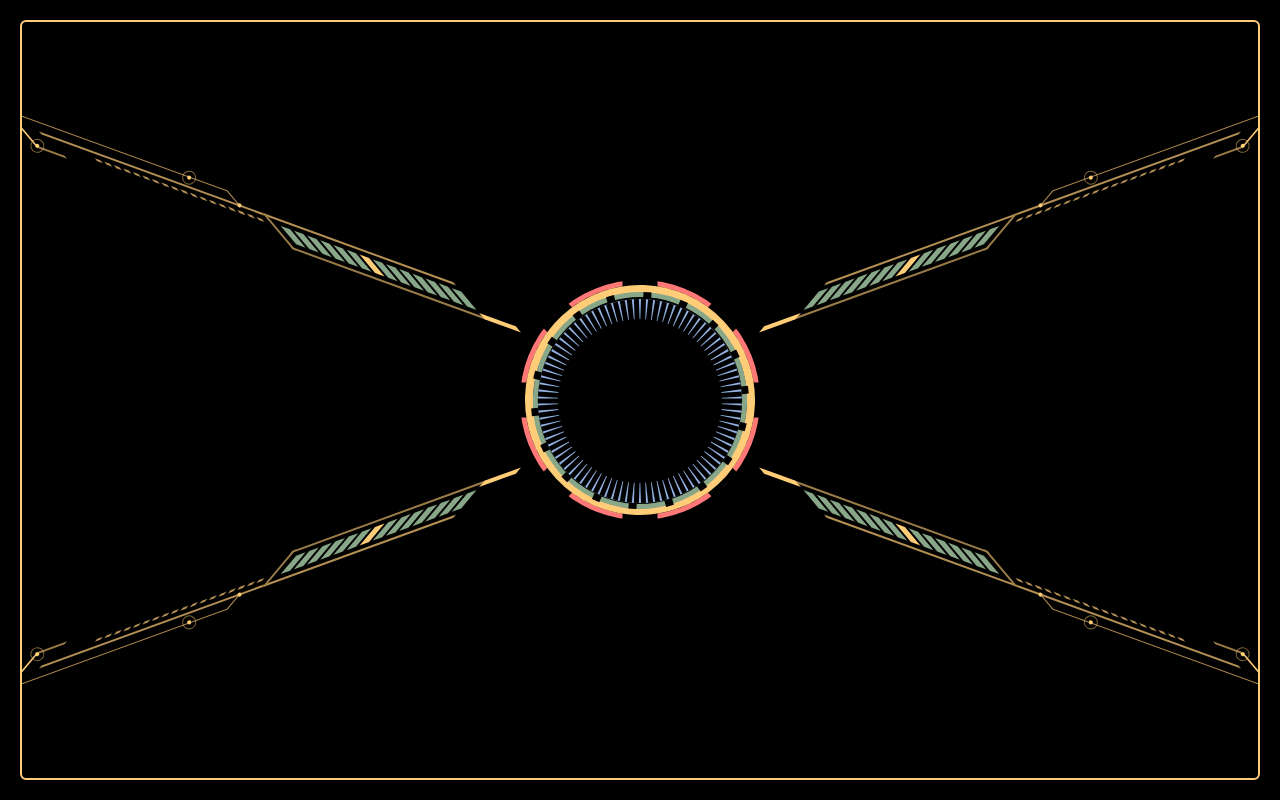
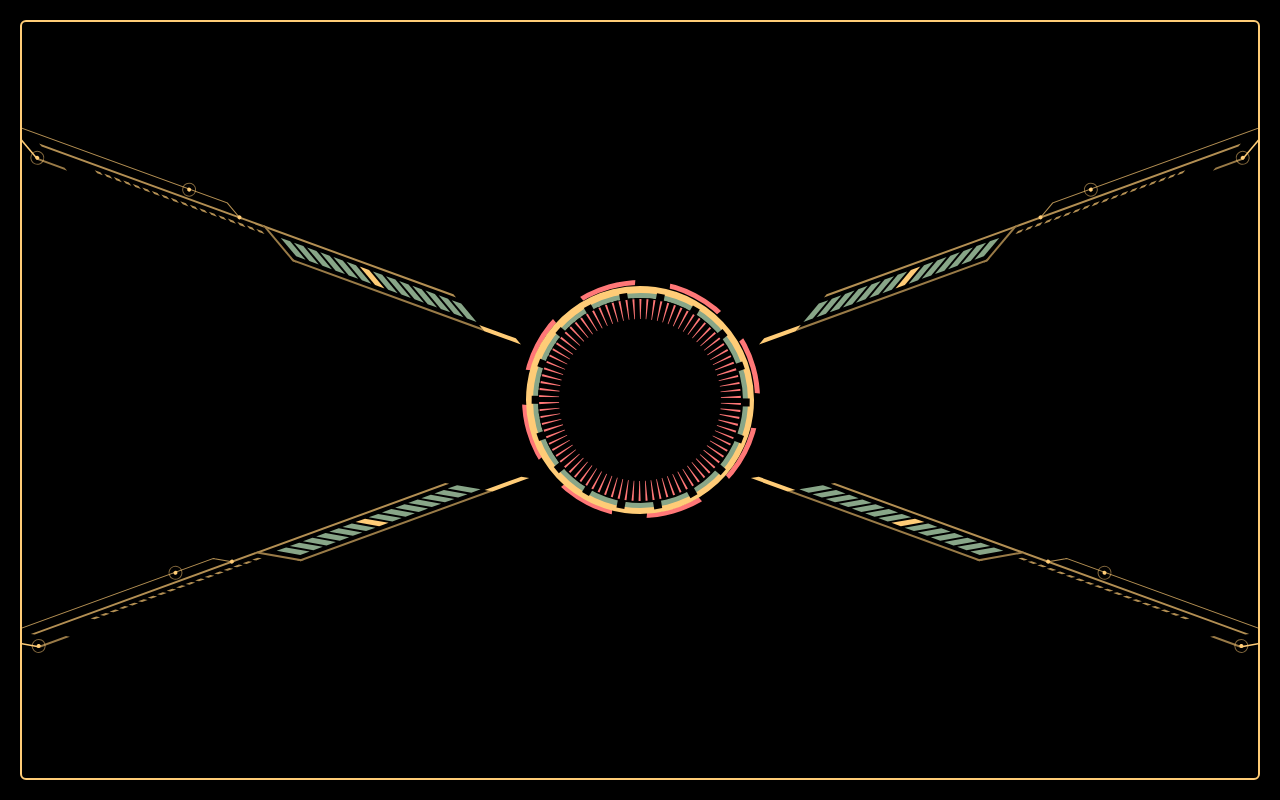
Before and after one commit to JellyRollJunior/personal-website, a React (Vite) app in the folder client/: page / in a window 1280 px wide. Built offline with nearby package versions, Linux system fonts and the light colour scheme.

Commit message:
Refactor HUD background positioning. Make HUD viewfinder rotate

```diff
--- a/client/src/components/HeaderHudBackground.jsx
+++ b/client/src/components/HeaderHudBackground.jsx
@@ -96,7 +96,10 @@ const HudViewFinder = ({
   size,
   markingOffsetDegree = 5,
   markingWidth = 9,
-  children,
+  animate = {
+    rotate: 360,
+  },
+  animateDuration = 30,
 }) => {
   const numRods =
     markingOffsetDegree == 0 || markingOffsetDegree >= 360
@@ -104,10 +107,15 @@ const HudViewFinder = ({
       : Math.floor(360 / markingOffsetDegree);
 
   return (
-    <div
-      style={{ width: size, height: size }}
+    <motion.div
+      style={{ width: size - 2, height: size - 2 }}
       className={`flex items-center justify-center rounded-full ${className} isolate`}
-
+      animate={animate}
+      transition={{
+        duration: animateDuration,
+        ease: 'linear',
+        repeat: Infinity,
+      }}
     >
       {[...Array(numRods)].map((item, index) => (
         <div
@@ -116,54 +124,65 @@ const HudViewFinder = ({
             transform: `rotate(${index * markingOffsetDegree}deg)`,
             height: size / 2,
           }}
-          className={`absolute top-1/2 left-1/2 origin-top -translate-x-1/2 bg-black`}
-        ></div>
+          className="absolute top-1/2 left-1/2 z-1 h-full origin-top -translate-x-1/2 bg-black"
+        />
       ))}
-      {children}
-    </div>
+    </motion.div>
   );
 };
 
 const HeaderBackground = () => {
   return (
-    <div className="absolute top-1/2 left-1/2 -z-1 flex -translate-x-1/2 -translate-y-1/2 gap-5">
+    <div className="absolute -z-1 grid h-full w-full grid-cols-[1fr_240px_1fr] grid-rows-[1fr_120px_120px_1fr]">
+      <div className='col-span-3' />
+      {/* top left */}
+      <div className="relative h-full w-full">
+        <HudLine className="absolute top-0 right-0 -translate-y-2/1 -scale-x-100 rotate-20" />
+      </div>
       {/* Center view finder */}
+      <div className="relative row-span-2 flex items-center justify-center">
         <HudViewFinder
-        className="border-red size-full border-5"
+          className="border-red absolute top-0 right-0 size-full border-5"
           size={240}
           markingOffsetDegree={45}
           markingWidth={35}
-      >
+        />
         <HudViewFinder
-          className="border-yellow size-full rotate-2 border-8"
+          className="border-yellow absolute size-full rotate-2 border-8"
           size={230}
           markingOffsetDegree={0}
           markingWidth={0}
-        >
+        />
         <HudViewFinder
-          className="border-green rotate-2 border-5"
+          className="border-green absolute rotate-2 border-5"
           size={217}
           markingOffsetDegree={20}
           markingWidth={8}
-        >
+          animateDuration={100}
+        />
         <HudViewFinder
-            className="border-blue rotate-2 border-20"
+          className="border-red absolute rotate-2 border-20"
           size={204}
           markingOffsetDegree={4}
           markingWidth={5}
+          rotateDuration={50}
+          animate={{
+            rotate: -360,
+          }}
         />
-        </HudViewFinder>
-        </HudViewFinder>
-      </HudViewFinder>
+      </div>
       {/* top right */}
-      <HudLine className="absolute top-0 left-1/2 h-fit shrink-0 translate-x-30 -translate-y-15 -rotate-20" />
-      {/* top left */}
-      <HudLine className="absolute top-0 right-1/2 h-fit shrink-0 -translate-x-30 -translate-y-15 -scale-x-100 rotate-20" />
+      <div className="relative h-full w-full">
+        <HudLine className="absolute top-0 left-0 -translate-y-2/1 -rotate-20" />
+      </div>
+      {/* bottom left */}
+      <div className="relative h-full w-full">
+        <HudLine className="absolute right-0 bottom-0 translate-y-2/1 -scale-x-100 -rotate-20" />
+      </div>
       {/* bottom right */}
-      <HudLine className="absolute bottom-0 left-1/2 h-fit shrink-0 translate-x-30 translate-y-15 -scale-y-100 rotate-20" />
-      {/* bottom left */}
-      <HudLine className="absolute right-1/2 bottom-0 h-fit shrink-0 -translate-x-30 translate-y-15 -scale-x-100 -scale-y-100 -rotate-20" />
-      {/* </div> */}
+      <div className="relative h-full w-full">
+        <HudLine className="absolute bottom-0 left-0 translate-y-2/1 rotate-20" />
+      </div>
     </div>
   );
 };
```
Lines whose indentation alone changed are shown as unchanged.
